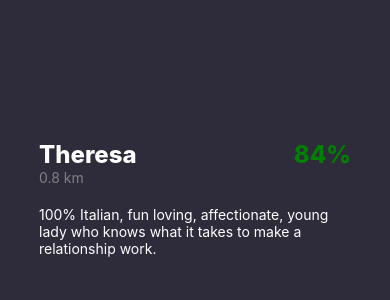
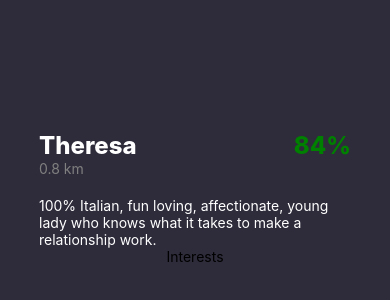
Before and after one commit to volaix/portfolio-rn-profile01, a React Native app: screen / in a window 390 px wide. Shown: the part 224-524 px from the top of the page. Built offline with nearby package versions, Linux system fonts and the light colour scheme.

Commit message:
refactored SrcScreen to use more components

```diff
--- /dev/null
+++ b/src/Profile.js
@@ -0,0 +1,22 @@
+import React from 'react'
+import { Text, View } from 'react-native';
+
+
+class Profile extends React.Component {
+  render() {
+    return (
+      <View style={{ width: '80%' }}>
+          <View style={{marginBottom: 20}}>
+            <View style={{ flexDirection: 'row', justifyContent: 'space-between' }}>
+              <Text style={{ fontSize: 24, color: 'white', fontWeight: "800" }}>Theresa</Text>
+              <Text style={{ fontSize: 24, color: 'green', fontWeight: "800" }}>84%</Text>
+            </View>
+            <Text style={{ color: 'grey' }}>0.8 km</Text>
+          </View>
+          <Text style={{ color: 'white' }}>100% Italian, fun loving, affectionate, young lady who knows what it takes to make a relationship work.</Text>
+        </View>
+    )
+  }
+}
+
+export default Profile
--- a/src/SrcScreen.js
+++ b/src/SrcScreen.js
@@ -1,5 +1,7 @@
 import React from 'react'
 import { Text, View } from 'react-native';
+import Interests from './Interests';
+import Profile from './Profile';
 
 
 class SrcScreen extends React.Component {
@@ -7,18 +9,11 @@ class SrcScreen extends React.Component {
     return (
       <View style={{ flex: 1, width: '100%', backgroundColor: 'rgba(46,43,58,1)', justifyContent: 'center', alignItems: 'center' }}>
 
-        <View style={{ width: '80%' }}>
-          <View style={{marginBottom: 20}}>
-            <View style={{ flexDirection: 'row', justifyContent: 'space-between' }}>
-              <Text style={{ fontSize: 24, color: 'white', fontWeight: "800" }}>Theresa</Text>
-              <Text style={{ fontSize: 24, color: 'green', fontWeight: "800" }}>84%</Text>
-            </View>
+        <Profile />
 
-            <Text style={{ color: 'grey' }}>0.8 km</Text>
-          </View>
 
-          <Text style={{ color: 'white' }}>100% Italian, fun loving, affectionate, young lady who knows what it takes to make a relationship work.</Text>
-        </View>
+
+      <Interests />
 
       </View>
     )
```
